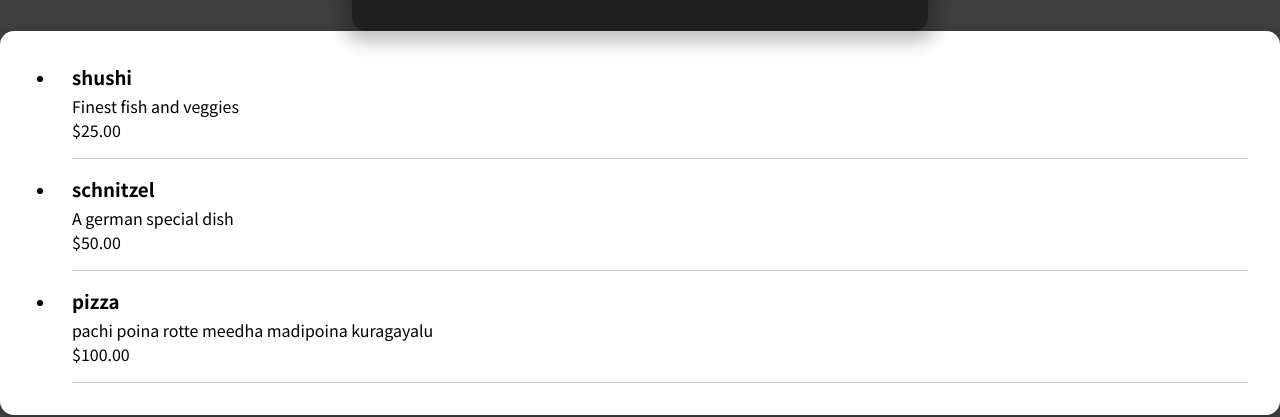
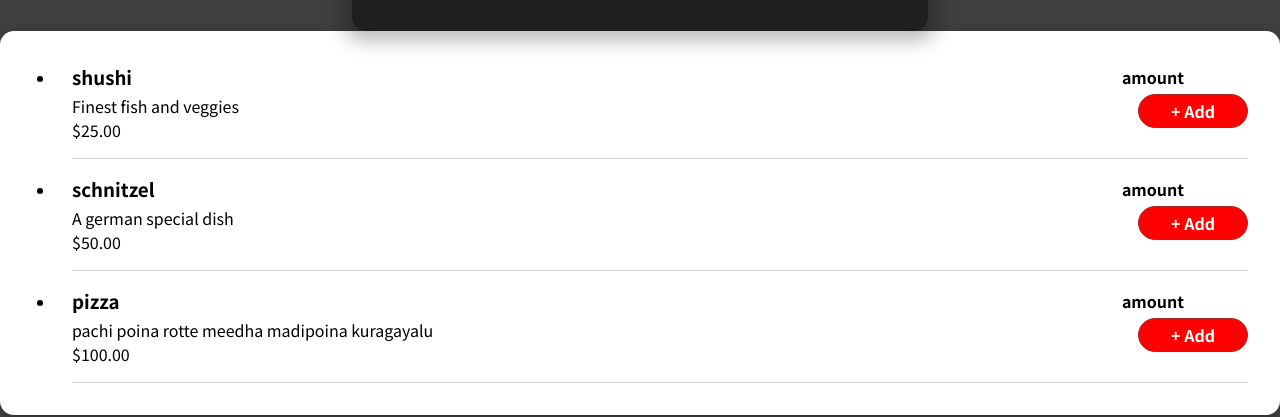
Before and after one commit to Rohithmunna31/meals-ordering-website-React, a React (Create React App) app: page / in a window 1280 px wide. Shown: the part 276-693 px from the top of the page. Built offline with nearby package versions, Linux system fonts and the light colour scheme.

Commit message:
Added a from where user can add quantity

```diff
--- a/src/components/Meals/MealItem/MealItem.js
+++ b/src/components/Meals/MealItem/MealItem.js
@@ -1,5 +1,6 @@
 import React from "react";
 import "./MealItem.css";
+import MealItemForm from "./MealItemForm";
 
 const MealItem = props=>{
 
@@ -11,6 +12,9 @@
             <div className="description"> {props.description}</div>
             <div className="price"> {price} </div>
         </div>
+        <div>
+            <MealItemForm />
+        </div>
     </li>
     )
 }
--- /dev/null
+++ b/src/components/Meals/MealItem/MealItemForm.css
@@ -0,0 +1,18 @@
+.form{
+    text-align: right;
+}
+
+.form button{
+    font: inherit;
+    cursor: pointer;
+    background-color: red;
+    border: 1px solid brown;
+    color:white;
+    padding: 0.25rem 2rem;
+    border-radius: 20px;
+    font-weight: bold;
+}
+
+.form button:hover, .form button:active{
+    background-color: brown;
+}
--- /dev/null
+++ b/src/components/Meals/MealItem/MealItemForm.js
@@ -0,0 +1,23 @@
+import "./MealItemForm.css";
+import React from "react";
+import Input from "../../UI/input";
+
+const MealItemForm =(props)=>{
+
+    return <form className="form">
+        <Input label="amount"
+        input = {{
+            id:"amount",
+            type:'number',
+            min:"1",
+            max:'5',
+            step:'1',
+            defaultValue:'1'
+        }
+        }
+        />
+        <button> + Add </button>
+    </form>
+}
+
+export default MealItemForm;
--- /dev/null
+++ b/src/components/UI/input.css
@@ -0,0 +1,18 @@
+.input{
+    display: flex;
+    align-items: center;
+    margin-bottom: 0.2rem;
+}
+
+.input label{
+    font-weight: bold;
+    margin-right: 1rem;
+}
+
+.input input{
+    width: 3rem;
+    border-radius: 5px;
+    border: 1px solid white;
+    font: inherit;
+    padding-left: 0.5rem;
+}
--- /dev/null
+++ b/src/components/UI/input.js
@@ -0,0 +1,11 @@
+import "./input.css";
+const input=(props)=>{
+    return <div className="input">
+        <label htmlFor={props.input.id} >
+            {props.label}
+        </label>
+        <input {...props.id} />
+    </div>
+}
+
+export default input;
```
